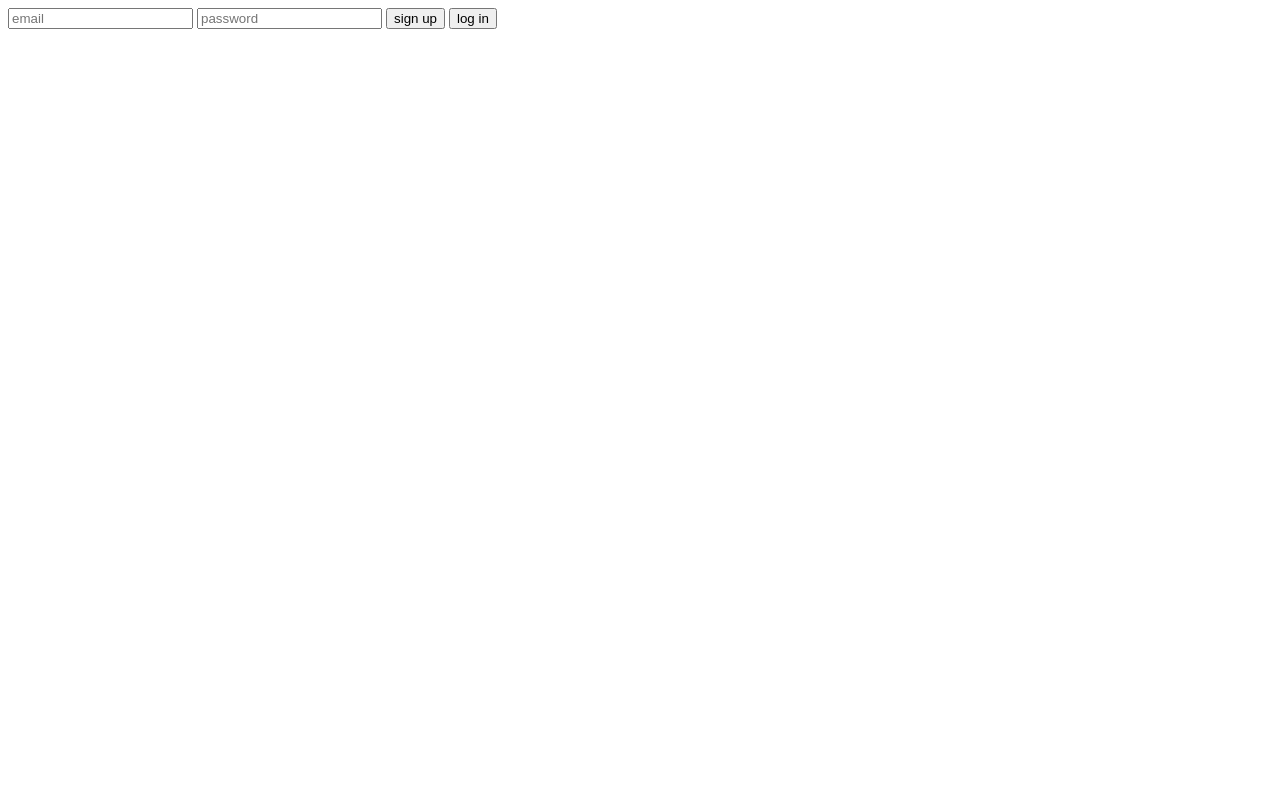
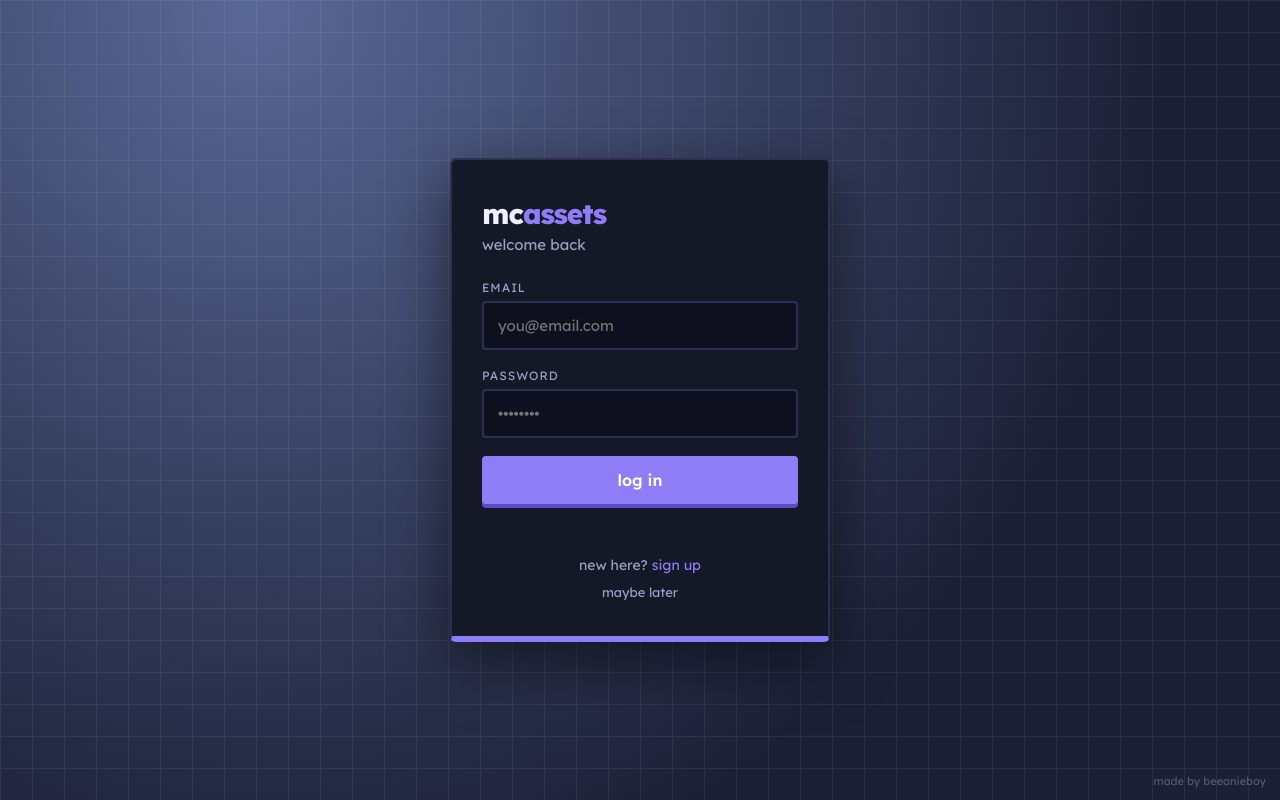
Before and after one commit to beeanieboy/mcassets, a plain HTML site: page index.html in a window 1280 px wide. Drawn offline with nearby package versions, Linux system fonts and the light colour scheme.

Commit message:
Refactor login/signup functionality in index.html

```diff
--- a/index.html
+++ b/index.html
@@ -1,21 +1,84 @@
-<input id="email" placeholder="email">
-<input id="pass" type="password" placeholder="password">
-<button onclick="signUp()">sign up</button>
-<button onclick="logIn()">log in</button>
-<p id="msg"></p>
+<!DOCTYPE html>
+<html lang="en">
+<head>
+<meta charset="utf-8">
+<meta name="viewport" content="width=device-width, initial-scale=1">
+<title>mcassets</title>
+<link href="https://fonts.googleapis.com/css2?family=Lexend:wght@400;600;800&display=swap" rel="stylesheet">
+<style>
+  :root { --bg1:#5a6896; --bg2:#1c2036; --card:#151827; --line:#2c3150; --purple:#8f7cf7; --text:#eef0ff; --dim:#9aa0c3; }
+  * { box-sizing:border-box; margin:0; font-family:'Lexend',sans-serif; }
+  body { min-height:100vh; display:grid; place-items:center; color:var(--text);
+    background: radial-gradient(circle at 20% 0%, var(--bg1), var(--bg2) 70%); }
+  body::before { content:""; position:fixed; inset:0; pointer-events:none; opacity:.07;
+    background-image: linear-gradient(#fff 1px, transparent 1px), linear-gradient(90deg,#fff 1px, transparent 1px);
+    background-size: 32px 32px; }
+  .card { position:relative; width:min(380px, 90vw); padding:36px 30px; background:var(--card);
+    border:2px solid var(--line); border-bottom:6px solid var(--purple); border-radius:6px;
+    box-shadow: 0 20px 60px #0008; animation: pop .5s ease-out; }
+  @keyframes pop { from { opacity:0; transform:translateY(20px) } }
+  .brand { font-size:28px; font-weight:800; letter-spacing:-1px; margin-bottom:4px; }
+  .brand span { color:var(--purple); }
+  h2 { font-size:15px; font-weight:400; color:var(--dim); margin-bottom:26px; }
+  label { display:block; font-size:12px; color:var(--dim); margin:0 0 6px; text-transform:uppercase; letter-spacing:1px; }
+  input { width:100%; padding:13px 14px; margin-bottom:18px; background:#0e1020; color:var(--text);
+    border:2px solid var(--line); border-radius:4px; font-size:15px; outline:none; transition:.2s; }
+  input:focus { border-color:var(--purple); }
+  .main { width:100%; padding:14px; border:none; border-radius:4px; background:var(--purple); color:#fff;
+    font-size:16px; font-weight:600; cursor:pointer; box-shadow:0 4px 0 #5b4bc4; transition:.1s; }
+  .main:active { transform:translateY(4px); box-shadow:none; }
+  .swap { margin-top:18px; text-align:center; font-size:14px; color:var(--dim); }
+  .swap a, .later { color:var(--purple); cursor:pointer; text-decoration:none; }
+  .later { display:block; margin-top:10px; text-align:center; font-size:13px; color:var(--dim); }
+  .later:hover { color:var(--text); }
+  #msg { min-height:20px; margin-top:14px; text-align:center; font-size:14px; }
+  .tiny { position:fixed; bottom:12px; right:14px; font-size:11px; color:#ffffff40; }
+</style>
+</head>
+<body>
+  <div class="card">
+    <div class="brand">mc<span>assets</span></div>
+    <h2 id="sub">welcome back</h2>
+
+    <label>email</label>
+    <input id="email" type="email" placeholder="you@email.com">
+    <label>password</label>
+    <input id="pass" type="password" placeholder="••••••••">
+
+    <button class="main" id="mainBtn" onclick="go()">log in</button>
+    <p id="msg"></p>
+
+    <p class="swap"><span id="swapText">new here?</span> <a onclick="toggle()" id="swapLink">sign up</a></p>
+    <a class="later" href="#">maybe later</a>
+  </div>
+  <p class="tiny">made by beeanieboy</p>
 
 <script src="https://cdn.jsdelivr.net/npm/@supabase/supabase-js@2"></script>
 <script>
 const db = supabase.createClient("https://purdrzpnwkxvrxghvfov.supabase.co", "sb_publishable_TSBSmRczOeTlN-upFBwFWg_QVFlKEZD")
-const val = id => document.getElementById(id).value
-const say = t => document.getElementById("msg").textContent = t
+const $ = id => document.getElementById(id)
+const say = t => $("msg").textContent = t
+let signingUp = false
 
-async function signUp() {
-  const { error } = await db.auth.signUp({ email: val("email"), password: val("pass") })
-  say(error ? error.message : "check your email to confirm!")
+function toggle() {
+  signingUp = !signingUp
+  $("mainBtn").textContent = signingUp ? "sign up" : "log in"
+  $("sub").textContent = signingUp ? "make a free account" : "welcome back"
+  $("swapText").textContent = signingUp ? "have an account?" : "new here?"
+  $("swapLink").textContent = signingUp ? "log in" : "sign up"
+  say("")
 }
-async function logIn() {
-  const { error } = await db.auth.signInWithPassword({ email: val("email"), password: val("pass") })
-  say(error ? error.message : "logged in!")
+
+async function go() {
+  const email = $("email").value, password = $("pass").value
+  if (signingUp) {
+    const { error } = await db.auth.signUp({ email, password })
+    say(error ? error.message : "check your email to confirm!")
+  } else {
+    const { error } = await db.auth.signInWithPassword({ email, password })
+    say(error ? error.message : "logged in!")
+  }
 }
 </script>
+</body>
+</html>
```
